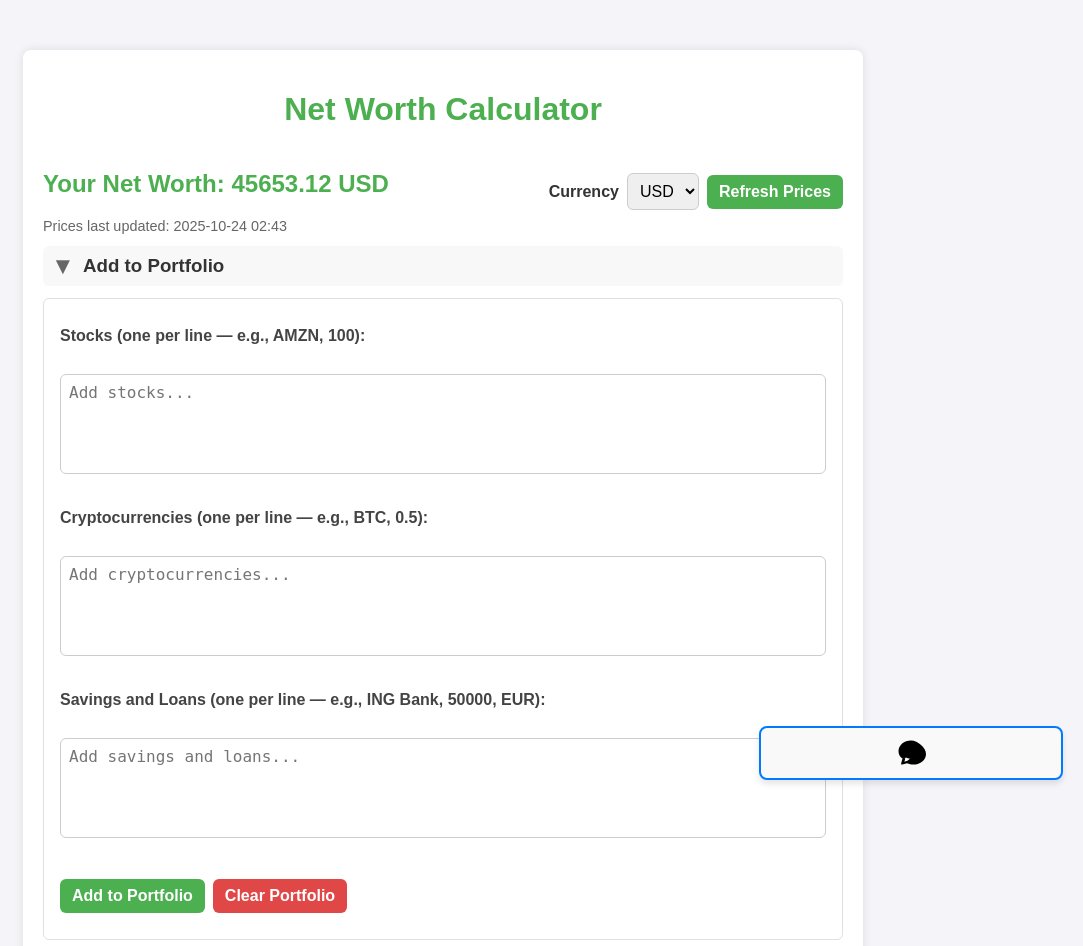
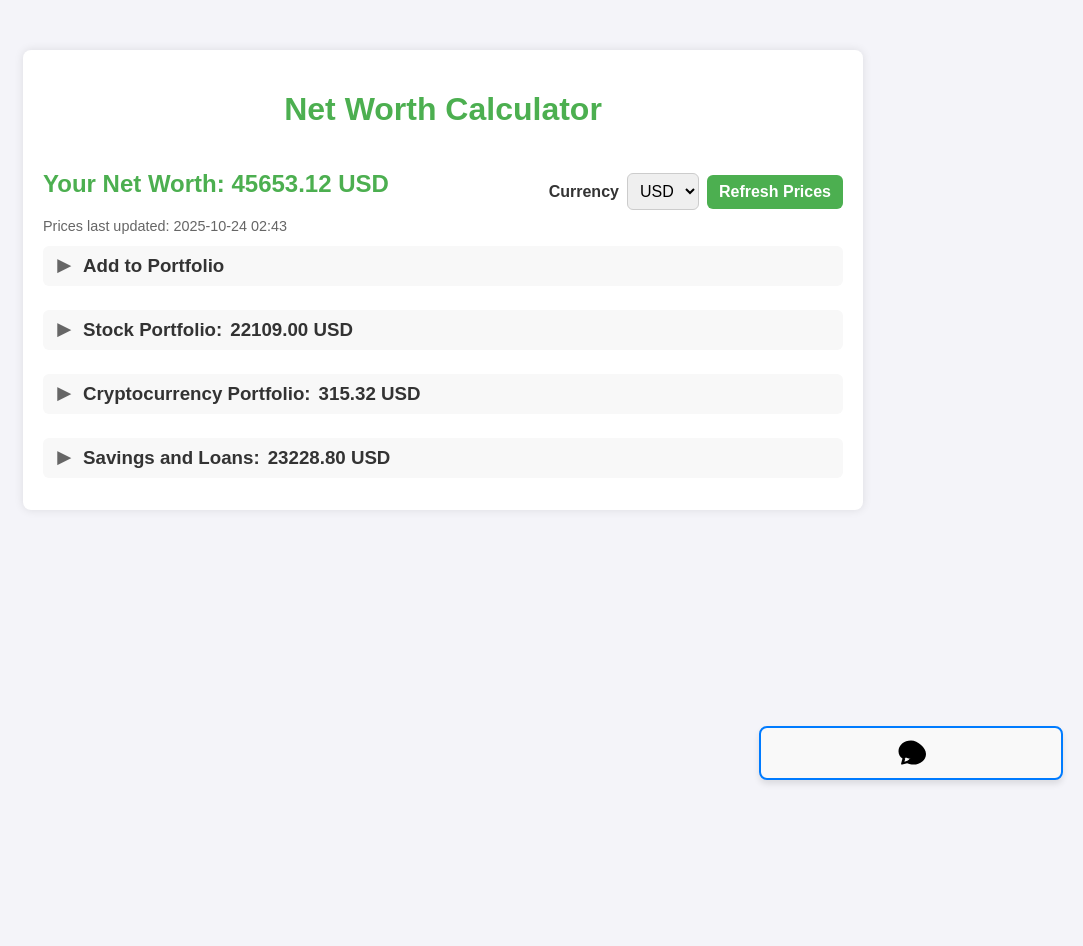
Before and after one commit to th3jlux/AIAppGenerator, a Flask app: page /My_Networth_html in a window 1280 px wide. Shown: the top 946 px of the page, without its empty margins (197-1280 px from the left). After the commit the page ends 784 px from the top, so only its background shows below. Run offline with Flask 3, Linux system fonts and the light colour scheme; data that the repository does not hold is empty.

Commit message:
Made default as collapsed and fixed an overflow issue

```diff
--- a/templates/My_Networth_html.html
+++ b/templates/My_Networth_html.html
@@ -135,7 +135,10 @@
             max-height: 2000px;
         }
         .collapsible-section.collapsed {
-            max-height: 0;
+            max-height: 0 !important;
+            padding: 0 !important;
+            margin: 0 !important;
+            border-width: 0 !important;
         }
         #addformSection {
             background: #fff;
@@ -186,13 +189,13 @@
         </div>
     </div>
 
-    <div class="section-header" data-section="addform">
+    <div class="section-header collapsed" data-section="addform">
         <h3>
             <span class="toggle-icon">▼</span>
             Add to Portfolio
         </h3>
     </div>
-    <div class="collapsible-section" id="addformSection">
+    <div class="collapsible-section collapsed" id="addformSection">
         <form method="POST" id="netWorthForm">
             <label for="stocks">Stocks (one per line — e.g., AMZN, 100):</label>
             <textarea name="stocks" id="stocks" rows="4" placeholder="Add stocks..."></textarea>
@@ -282,13 +285,13 @@
     </div>
     {% endif %}
 
-    <div class="section-header" data-section="stocks">
+    <div class="section-header collapsed" data-section="stocks">
         <h3>
             <span class="toggle-icon">▼</span>
             Stock Portfolio: <span id="totalStocks">{{ total_stocks_worth | round(2) }} {{ currency }}</span>
         </h3>
     </div>
-    <div class="collapsible-section" id="stocksSection">
+    <div class="collapsible-section collapsed" id="stocksSection">
         <table id="stocksTable">
             <tr>
                 <th>Symbol</th>
@@ -312,13 +315,13 @@
         </table>
     </div>
 
-    <div class="section-header" data-section="cryptos">
+    <div class="section-header collapsed" data-section="cryptos">
         <h3>
             <span class="toggle-icon">▼</span>
             Cryptocurrency Portfolio: <span id="totalCryptos">{{ total_crypto_worth | round(2) }} {{ currency }}</span>
         </h3>
     </div>
-    <div class="collapsible-section" id="cryptosSection">
+    <div class="collapsible-section collapsed" id="cryptosSection">
         <table id="cryptosTable">
             <tr>
                 <th>Symbol</th>
@@ -342,13 +345,13 @@
         </table>
     </div>
 
-    <div class="section-header" data-section="savings">
+    <div class="section-header collapsed" data-section="savings">
         <h3>
             <span class="toggle-icon">▼</span>
             Savings and Loans: <span id="totalSavings">{{ total_savings_and_loans | round(2) }} {{ currency }}</span>
         </h3>
     </div>
-    <div class="collapsible-section" id="savingsSection">
+    <div class="collapsible-section collapsed" id="savingsSection">
         <table id="savingsTable">
             <tr>
                 <th>Name</th>
```
